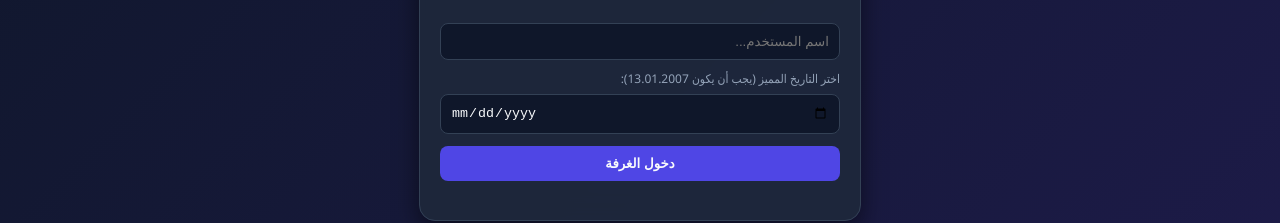
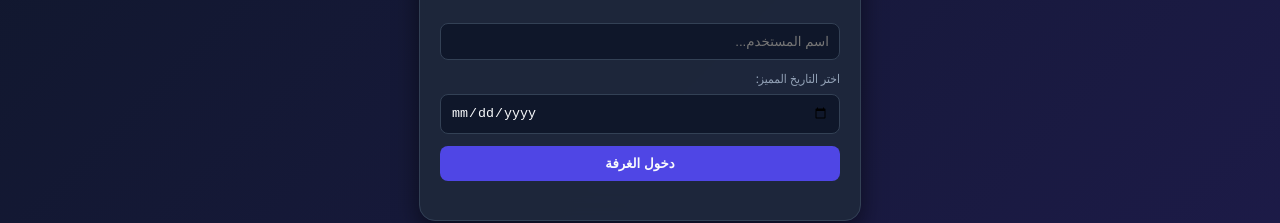
Before and after one commit to bedoali1982-ops/chat, a website: page index.html in a window 1280 px wide. Shown: the part 343-566 px from the top of the page. Drawn offline with nearby package versions, Linux system fonts and the light colour scheme; no server answers.

Commit message:
Update index.html

```diff
--- a/index.html
+++ b/index.html
@@ -158,7 +158,7 @@
 <div id="login-screen" class="box" style="max-width: 400px;">
     <h2 style="text-align: center;">Letschat 💬</h2>
     <input type="text" id="username" placeholder="اسم المستخدم...">
-    <label for="special-date" style="font-size: 12px; color: #94a3b8;">اختر التاريخ المميز (يجب أن يكون 13.01.2007):</label>
+    <label for="special-date" style="font-size: 12px; color: #94a3b8;">اختر التاريخ المميز:</label>
     <input type="date" id="special-date" min="1926-01-01" max="2026-12-31">
     <button onclick="login()">دخول الغرفة</button>
     <p id="error-msg" style="color: var(--danger); text-align: center; font-size: 13px;"></p>
```
